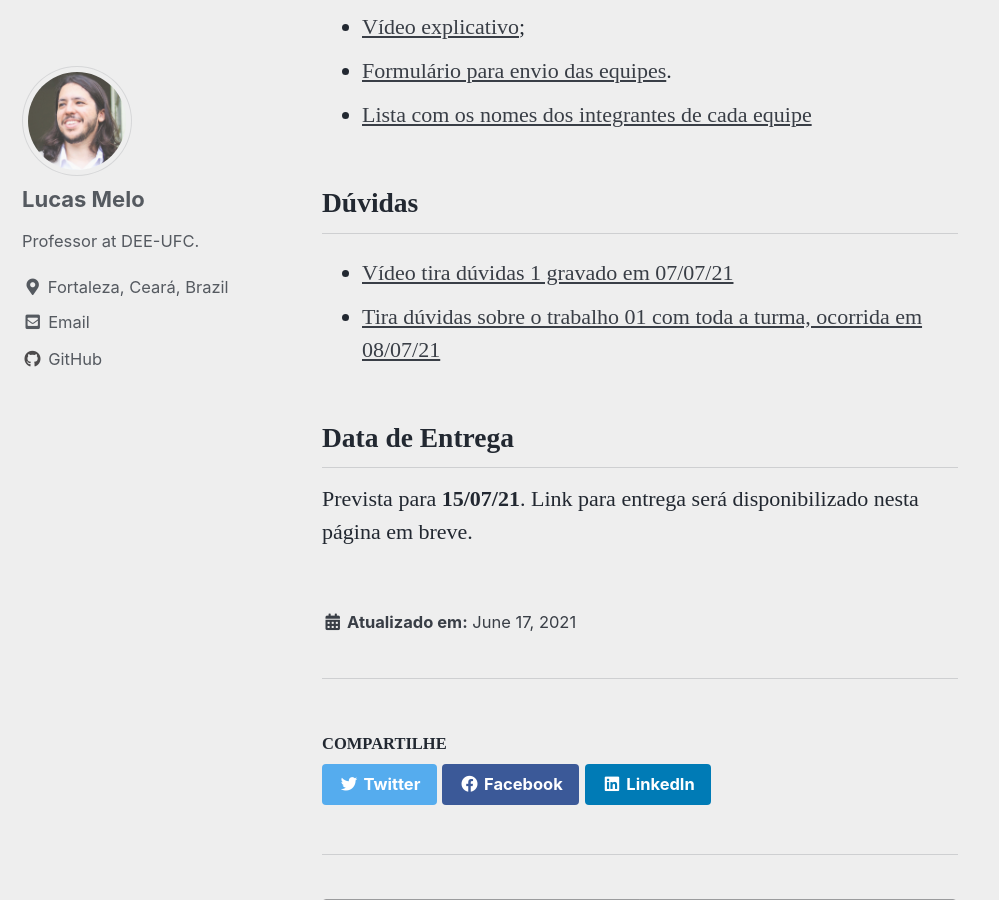
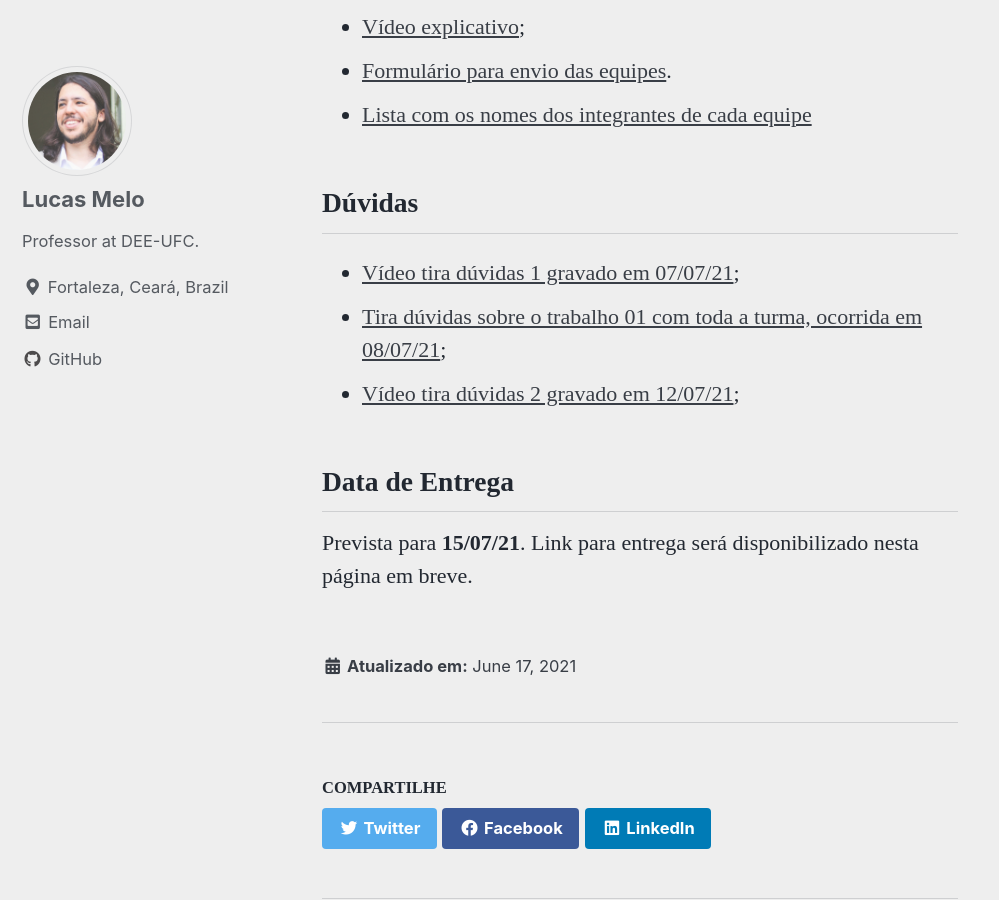
Before and after one commit to lucassm/lucassm.github.io, a Jekyll site: the page built from _teaching/DEE-2021/Trabalho-01/index.md, in a window 1280 px wide and 900 px high, scrolled down 2085 px. Shown: the whole window, without its empty margins (0-999 px from the left). Built offline with Jekyll 4.4.1, drawn with Linux system fonts in a browser that asks for light colours; cached includes are drawn as plain includes; some web fonts are replaced.

Commit message:
UPDADE Video tira duvidas 2 de SDEE-2021-1

```diff
--- a/_teaching/DEE-2021/Trabalho-01/index.md
+++ b/_teaching/DEE-2021/Trabalho-01/index.md
@@ -41,8 +41,9 @@ Estas questões devem ser entregues em arquivo de vídeo explicando sua resoluç
 - [Lista com os nomes dos integrantes de cada equipe](/teaching/DEE-2021/Trabalho-01/Equipes)
 
 ## Dúvidas
-- [Vídeo tira dúvidas 1 gravado em 07/07/21](https://drive.google.com/file/d/1ncT3Etcj1yrNAhWQTZX9Z_Qo-_f3dpZ0/view?usp=sharing)
-- [Tira dúvidas sobre o trabalho 01 com toda a turma, ocorrida em 08/07/21](https://drive.google.com/file/d/1yI2hCLlyphErebjF3EQ6byDEXYTiMOfv/view?usp=sharing)
+- [Vídeo tira dúvidas 1 gravado em 07/07/21](https://drive.google.com/file/d/1ncT3Etcj1yrNAhWQTZX9Z_Qo-_f3dpZ0/view?usp=sharing);
+- [Tira dúvidas sobre o trabalho 01 com toda a turma, ocorrida em 08/07/21](https://drive.google.com/file/d/1yI2hCLlyphErebjF3EQ6byDEXYTiMOfv/view?usp=sharing);
+- [Vídeo tira dúvidas 2 gravado em 12/07/21](https://drive.google.com/file/d/1tmQcTwITBc75gtD8NIe9ppy09Kgg4pbf/view?usp=sharing);
 
 ## Data de Entrega
 Prevista para **15/07/21**. Link para entrega será disponibilizado nesta página em breve.
```
